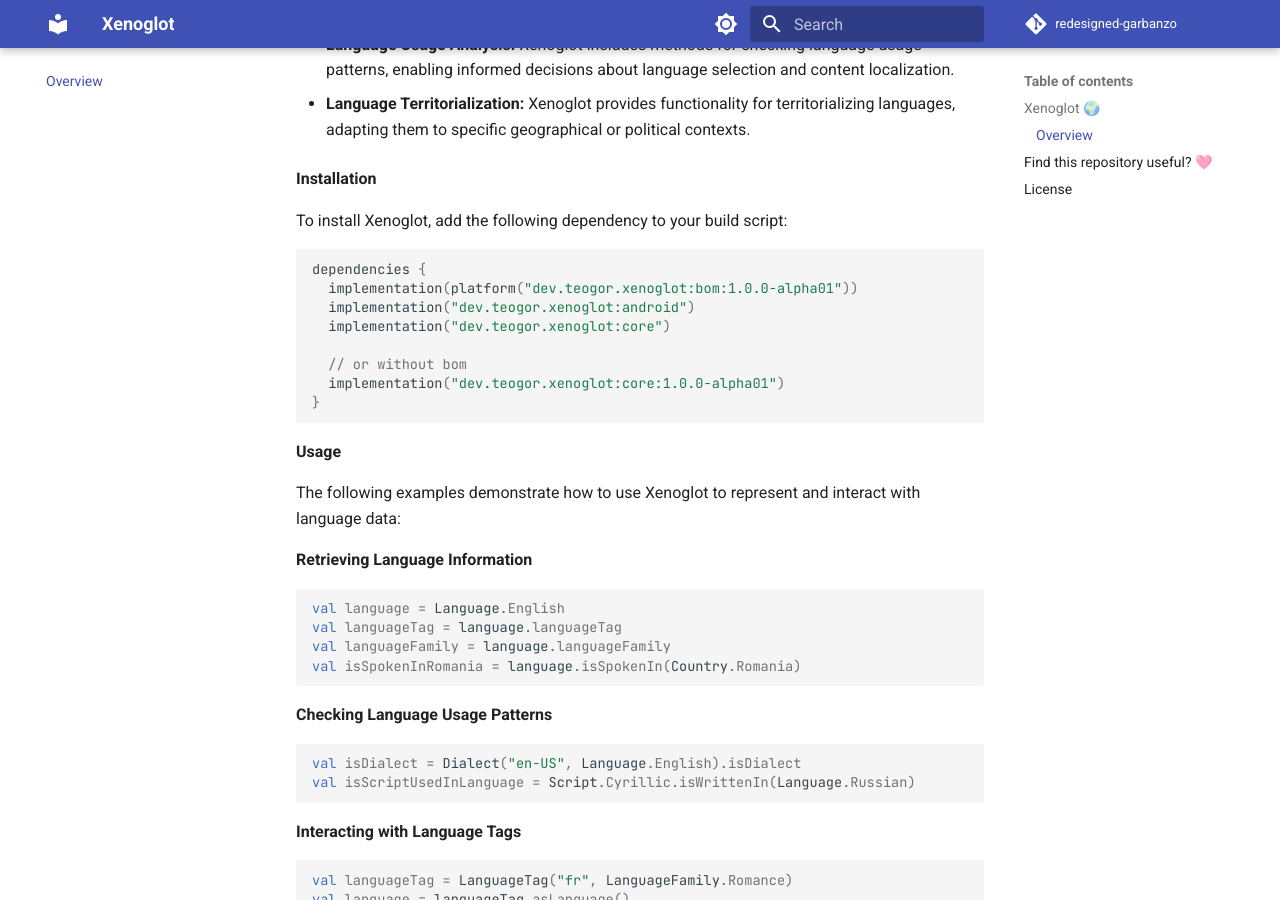
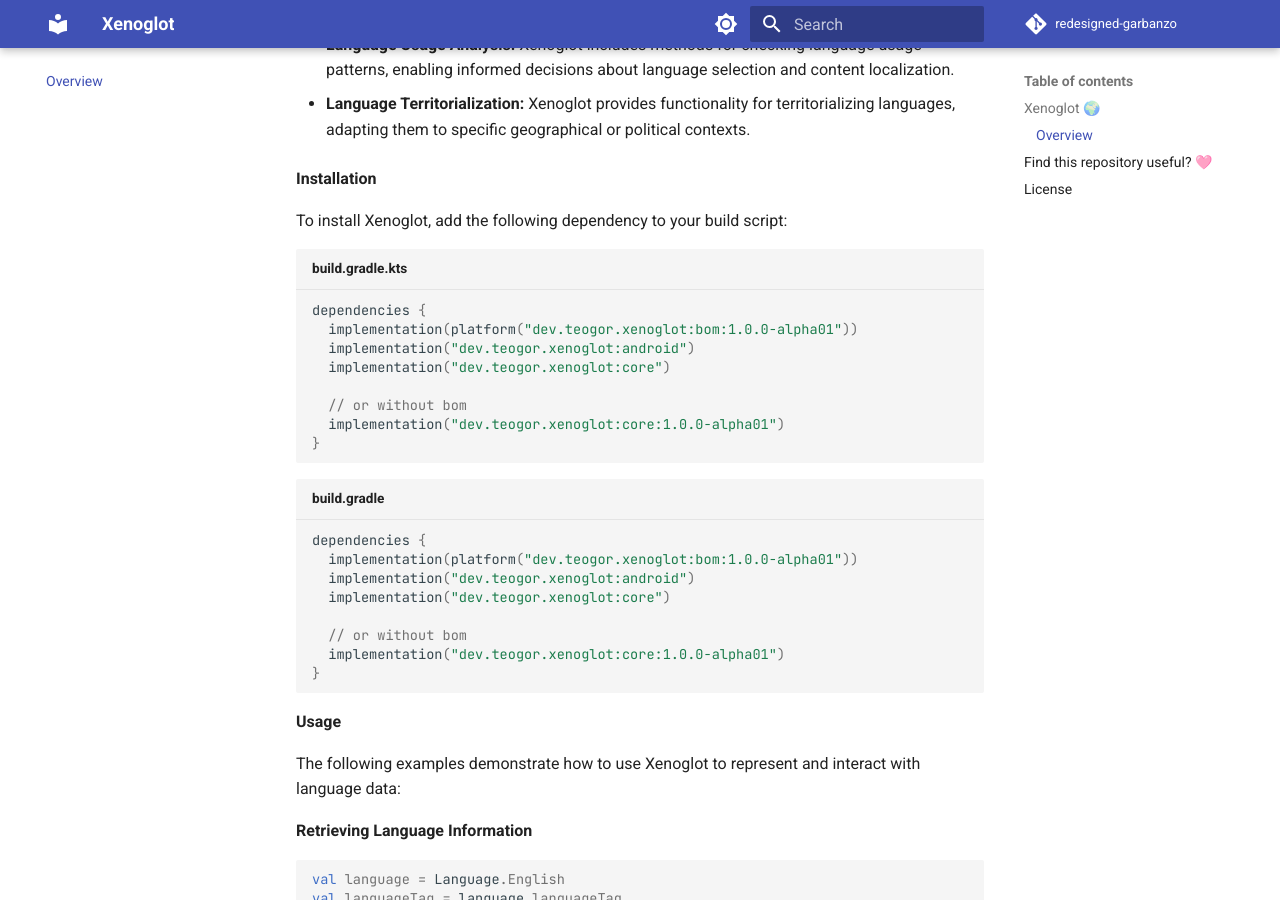
Before and after one commit to teogor/redesigned-garbanzo, an MkDocs documentation site: the page built from docs/index.md, in a window 1280 px wide and 900 px high, scrolled down 674 px. Built offline with MkDocs 1.6.1 and Material for MkDocs 9.7.7, drawn with Linux system fonts in a browser that asks for light colours; comment, search, counter and statistics services are not loaded.

Commit message:
Update index.md

````diff
--- a/docs/index.md
+++ b/docs/index.md
@@ -24,7 +24,18 @@
 
 To install Xenoglot, add the following dependency to your build script:
 
-```kotlin
+```kotlin title="build.gradle.kts"
+dependencies {
+  implementation(platform("dev.teogor.xenoglot:bom:1.0.0-alpha01"))
+  implementation("dev.teogor.xenoglot:android")
+  implementation("dev.teogor.xenoglot:core")
+
+  // or without bom
+  implementation("dev.teogor.xenoglot:core:1.0.0-alpha01")
+}
+```
+
+```groovy title="build.gradle"
 dependencies {
   implementation(platform("dev.teogor.xenoglot:bom:1.0.0-alpha01"))
   implementation("dev.teogor.xenoglot:android")
````
